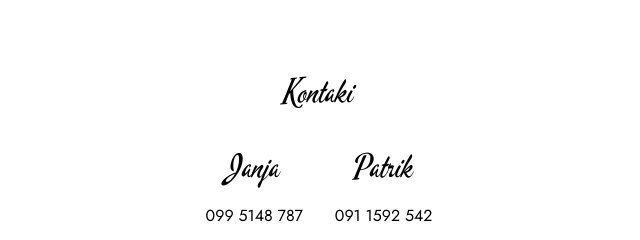
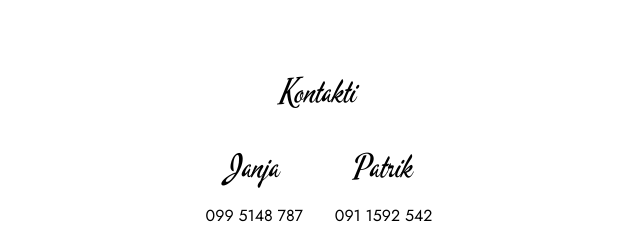
Before and after one commit to GreenTeaSeb/GreenTeaSeb.github.io, a plain HTML site: page index.html in a window 1280 px wide. Shown: the part 8674-8914 px from the top of the page, 321-961 px from the left. Drawn offline with Linux system fonts and the light colour scheme; a web font is replaced by a local one.

Commit message:
Update index.html
kontakti typo

```diff
--- a/index.html
+++ b/index.html
@@ -196,7 +196,7 @@
         </section>
 
         <section id="contacts">
-            <p class="t">Kontaki</p>
+            <p class="t">Kontakti</p>
             <section id="split">
                 <div>
                     <p class="name">Janja</p>
```
